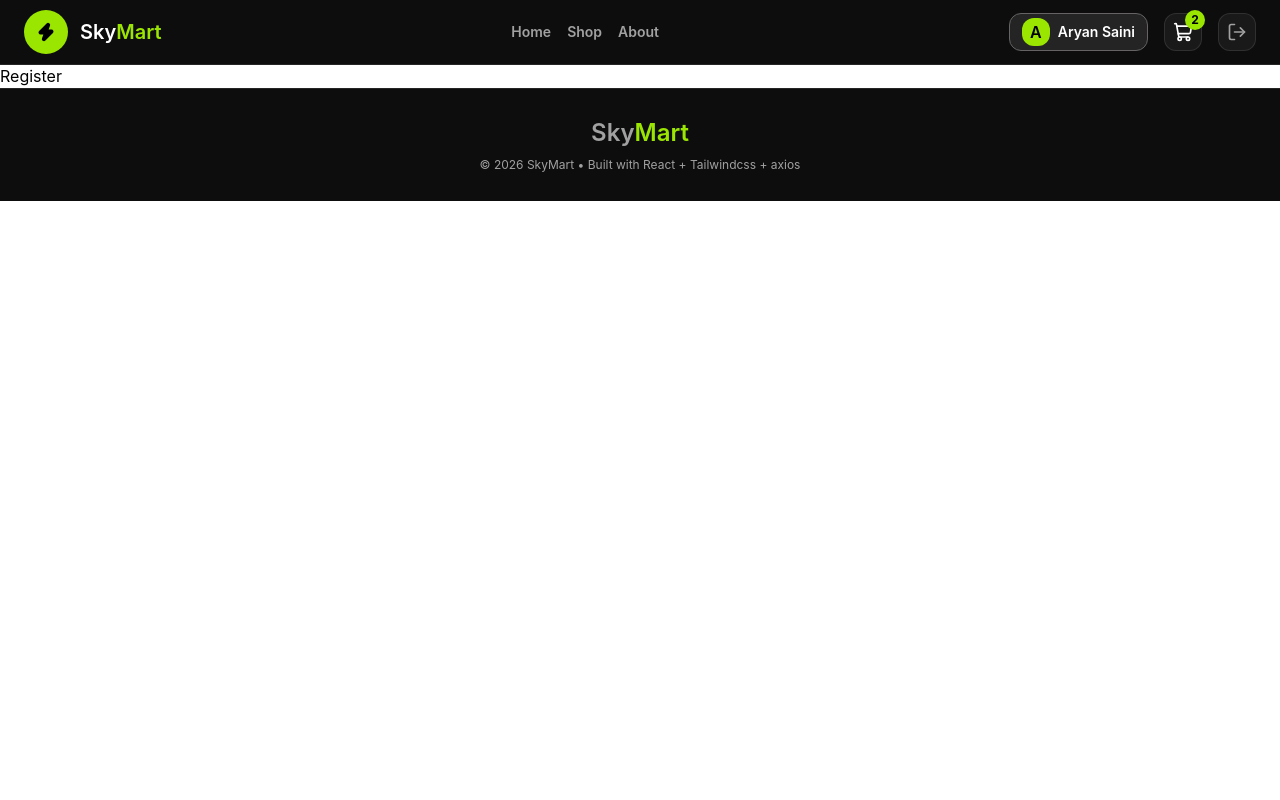
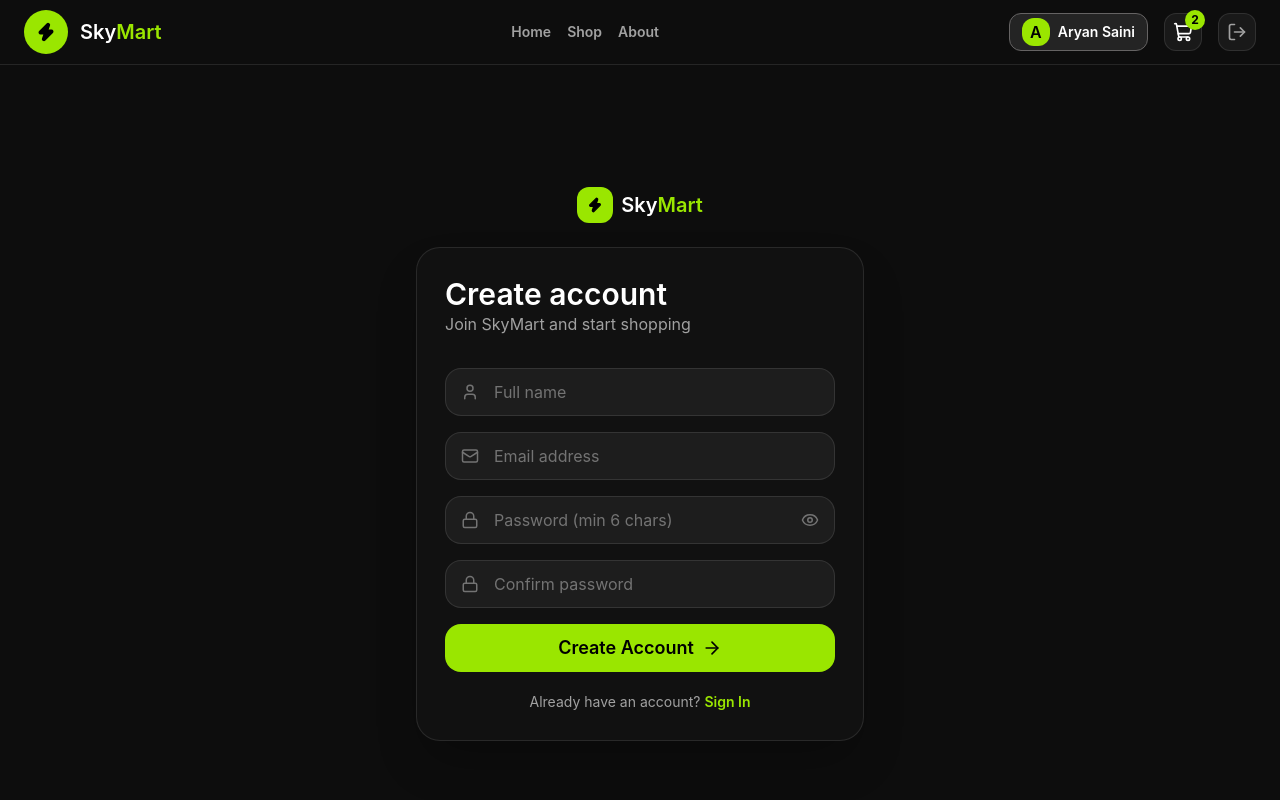
Before and after one commit to dev-Aryan09/Cohort3.0, a React (Vite) app in the folder Assignments/skyMart/: page /register in a window 1280 px wide. Shown: the top 800 px of the page. Built offline with nearby package versions, Linux system fonts and the light colour scheme.

Commit message:
create register page

```diff
--- a/Assignments/skyMart/src/App.jsx
+++ b/Assignments/skyMart/src/App.jsx
@@ -5,7 +5,7 @@ import Footer from "./components/Footer";
 
 const App = () => {
   return (
-    <div>
+    <div className="min-h-screen bg-[#0d0d0d]">
       <Navbar />
       <div className="flex flex-col gap-4 pt-16">
         <AppRoutes />
--- a/Assignments/skyMart/src/pages/Register.jsx
+++ b/Assignments/skyMart/src/pages/Register.jsx
@@ -1,9 +1,118 @@
-import React from 'react'
+import React from "react";
+import { Link } from "react-router";
+
+import { Zap, User, Mail, Lock, Eye, ArrowRight } from "lucide-react";
 
 const Register = () => {
   return (
-    <div>Register</div>
-  )
-}
+    <div className="min-h-screen flex items-center justify-center bg-[#0d0d0d] px-6">
+      <div className="w-full max-w-md">
+        {/* Logo */}
+        <div className="mb-6 flex items-center justify-center gap-2">
+          <div className="flex h-9 w-9 items-center justify-center rounded-xl bg-lime-400">
+            <Zap className="h-4 w-4 fill-black text-black" />
+          </div>
 
-export default Register
+          <h1 className="text-xl font-semibold text-white">
+            Sky<span className="text-lime-400">Mart</span>
+          </h1>
+        </div>
+
+        {/* Card */}
+
+        <div className="rounded-3xl border border-white/10 bg-[#111111] p-7 shadow-2xl shadow-black/30">
+          <h2 className="text-3xl font-semibold text-white">Create account</h2>
+
+          <p className="text-neutral-400">Join SkyMart and start shopping</p>
+
+          <form className="mt-8 space-y-4">
+            {/* Name */}
+            <div className="relative">
+              <User
+                size={18}
+                className="absolute left-4 top-1/2 -translate-y-1/2 text-neutral-500"
+              />
+
+              <input
+                type="text"
+                placeholder="Full name"
+                className="h-12 w-full rounded-2xl border border-white/10 bg-[#1d1d1d] pl-12 pr-4 text-white placeholder:text-neutral-500 outline-none transition focus:border-lime-400 focus:shadow-sm focus:shadow-lime-400/50 focus:outline-none focus:ring-1"
+              />
+            </div>
+
+            {/* Email */}
+            <div className="relative">
+              <Mail
+                size={18}
+                className="absolute left-4 top-1/2 -translate-y-1/2 text-neutral-500"
+              />
+
+              <input
+                type="email"
+                placeholder="Email address"
+                className="h-12 w-full rounded-2xl border border-white/10 bg-[#1d1d1d] pl-12 pr-4 text-white placeholder:text-neutral-500 outline-none transition focus:border-lime-400 focus:shadow-sm focus:shadow-lime-400/50 focus:outline-none"
+              />
+            </div>
+
+            {/* Password */}
+            <div className="relative">
+              <Lock
+                size={18}
+                className="absolute left-4 top-1/2 -translate-y-1/2 text-neutral-500"
+              />
+
+              <input
+                type="password"
+                placeholder="Password (min 6 chars)"
+                className="h-12 w-full rounded-2xl border border-white/10 bg-[#1d1d1d] pl-12 pr-12 text-white placeholder:text-neutral-500 outline-none transition focus:border-lime-400 focus:shadow-sm focus:shadow-lime-400/50 focus:outline-none"
+              />
+
+              <Eye
+                size={18}
+                className="absolute right-4 top-1/2 -translate-y-1/2 cursor-pointer text-neutral-500"
+              />
+            </div>
+
+            {/* Confirm Password */}
+            <div className="relative">
+              <Lock
+                size={18}
+                className="absolute left-4 top-1/2 -translate-y-1/2 text-neutral-500"
+              />
+
+              <input
+                type="password"
+                placeholder="Confirm password"
+                className="h-12 w-full rounded-2xl border border-white/10 bg-[#1d1d1d] pl-12 pr-4 text-white placeholder:text-neutral-500 outline-none transition focus:border-lime-400 focus:shadow-sm focus:shadow-lime-400/50 focus:outline-none"
+              />
+            </div>
+
+            {/* Button */}
+            <button
+              type="submit"
+              className="group mt-2 flex h-12 w-full items-center justify-center gap-2 rounded-2xl bg-lime-400 text-lg font-semibold text-black transition-all duration-300 hover:scale-[1.02] hover:bg-lime-300"
+            >
+              Create Account
+              <ArrowRight
+                size={20}
+                className="transition-transform duration-300 group-hover:translate-x-1"
+              />
+            </button>
+          </form>
+
+          <p className="mt-5 text-sm text-center text-neutral-400">
+            Already have an account?{" "}
+            <Link
+              to="/login"
+              className="font-semibold text-lime-400 hover:underline"
+            >
+              Sign In
+            </Link>
+          </p>
+        </div>
+      </div>
+    </div>
+  );
+};
+
+export default Register;
```
